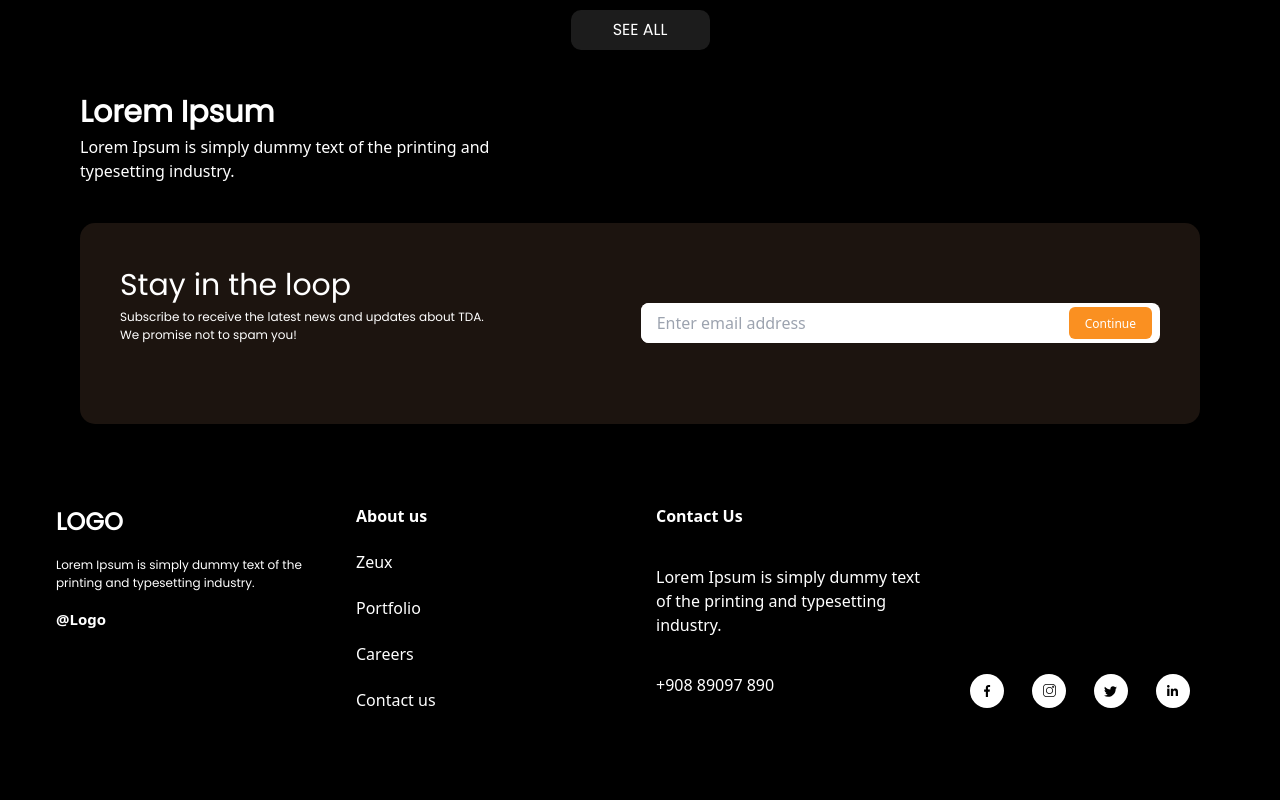
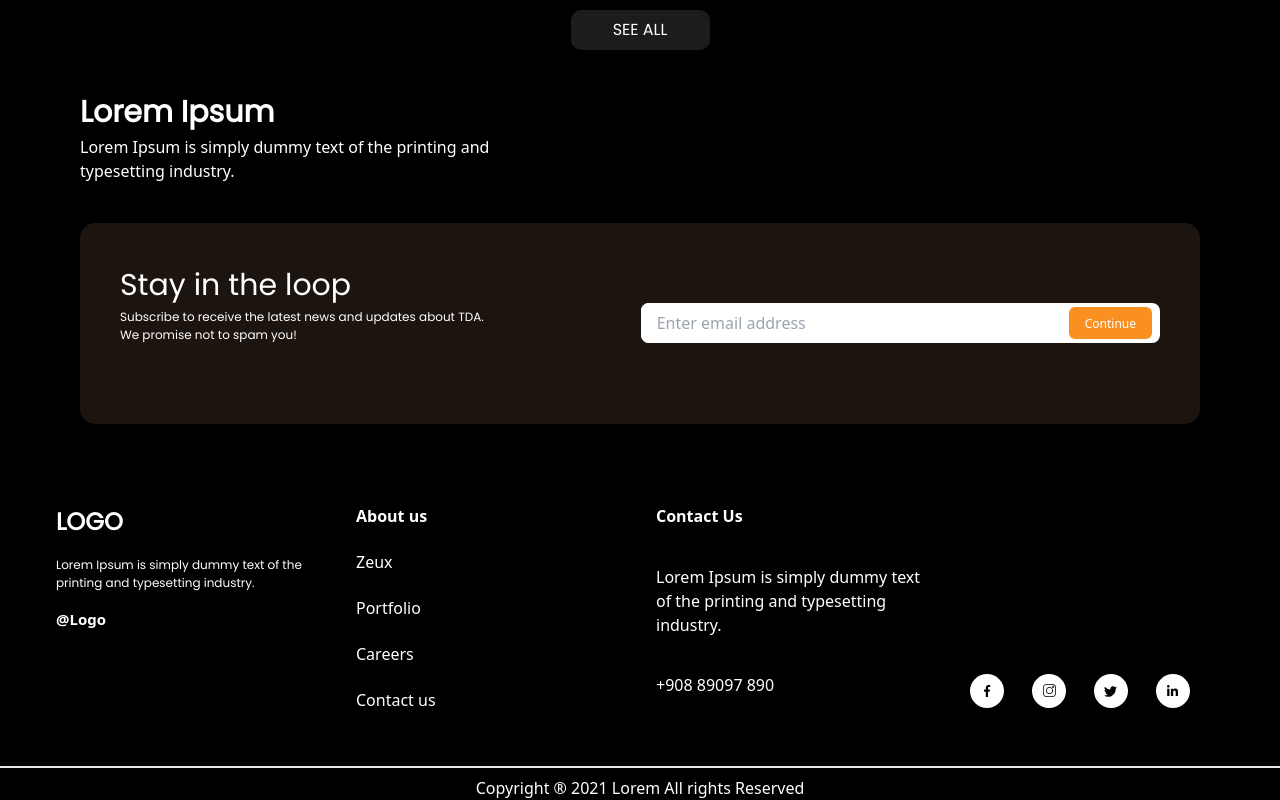
Before and after one commit to nyirurugoomar/Game-3D, a React (Create React App) app: page / in a window 1280 px wide. Shown: the part 4023-4823 px from the top of the page. Before the commit the page ends 4749 px from the top, so only its background shows below. Built offline with nearby package versions, Linux system fonts and the light colour scheme.

Commit message:
subfooter

```diff
--- a/src/App.js
+++ b/src/App.js
@@ -5,6 +5,7 @@ import Header from './component/Header';
 import Hero from './component/Hero';
 import NewsLetter from './component/NewsLetter';
 import Projects from './component/Projects';
+
 import Tools from './component/Tools';
 import VideoCapture from './component/VideoCapture';
 
@@ -22,6 +23,7 @@ function App() {
       <NewsLetter/>
       <Footer/>
 
+
     </div>
 
     </>
--- a/src/component/Footer.jsx
+++ b/src/component/Footer.jsx
@@ -3,9 +3,11 @@ import facebook from '../assets/facebook.svg'
 import instgram from '../assets/instgram.svg'
 import FaLinkedinIn from '../assets/linkedIn.svg'
 import twitter from '../assets/twtter.svg'
+import SubFooter from './SubFooter'
 
 function Footer() {
   return (
+    <>
     <div className='h-full w-full'>
         <div className='md:grid md:grid-cols-2 lg:grid-cols-4 text-white sm:mx-10 justify-between'>
             <div className='md:mx-4'>
@@ -35,6 +37,8 @@ function Footer() {
         </div>
 
     </div>
+    <SubFooter/>
+    </>
   )
 }
 
--- /dev/null
+++ b/src/component/SubFooter.jsx
@@ -0,0 +1,11 @@
+import React from 'react'
+
+function SubFooter() {
+  return (
+    <div className='h-full w-full mt-10 border-t-2 pt-2'>
+        <h1 className='text-white text-center'>Copyright ® 2021 Lorem All rights Reserved</h1>
+    </div>
+  )
+}
+
+export default SubFooter
```
